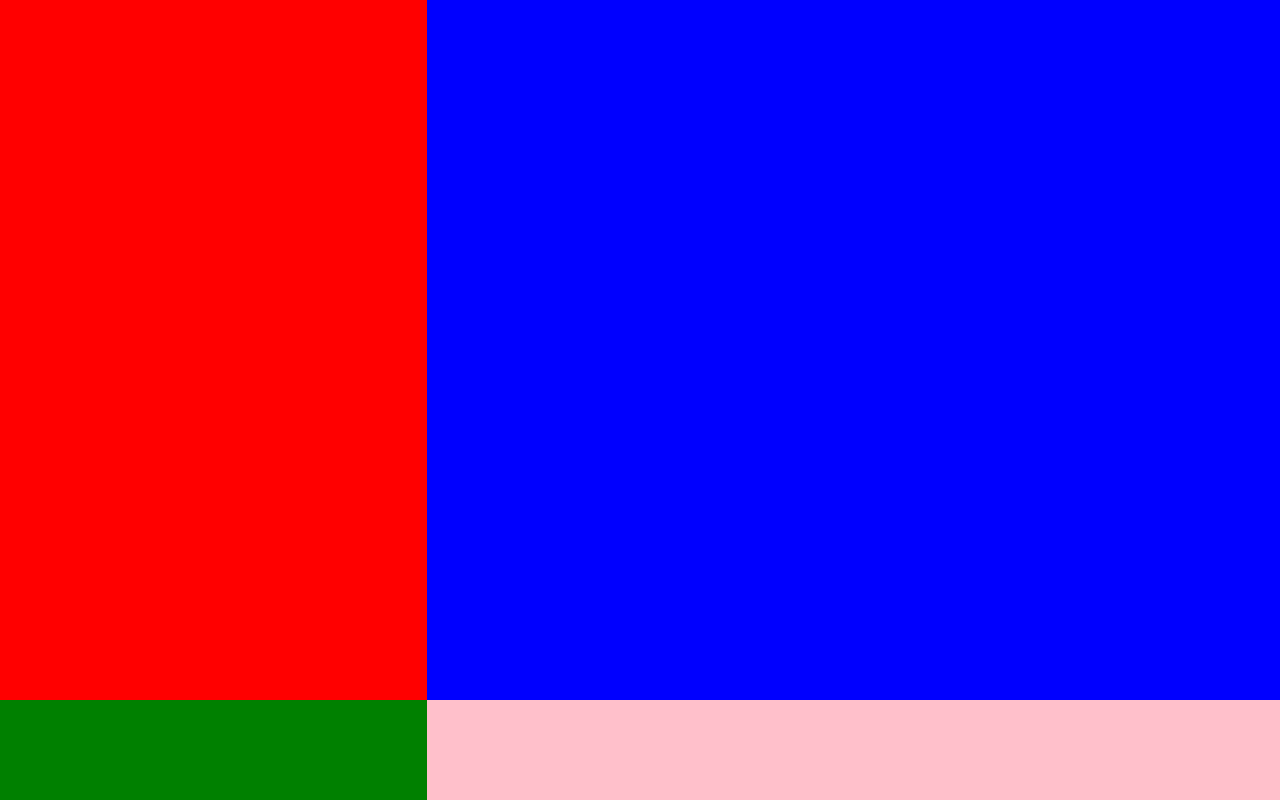
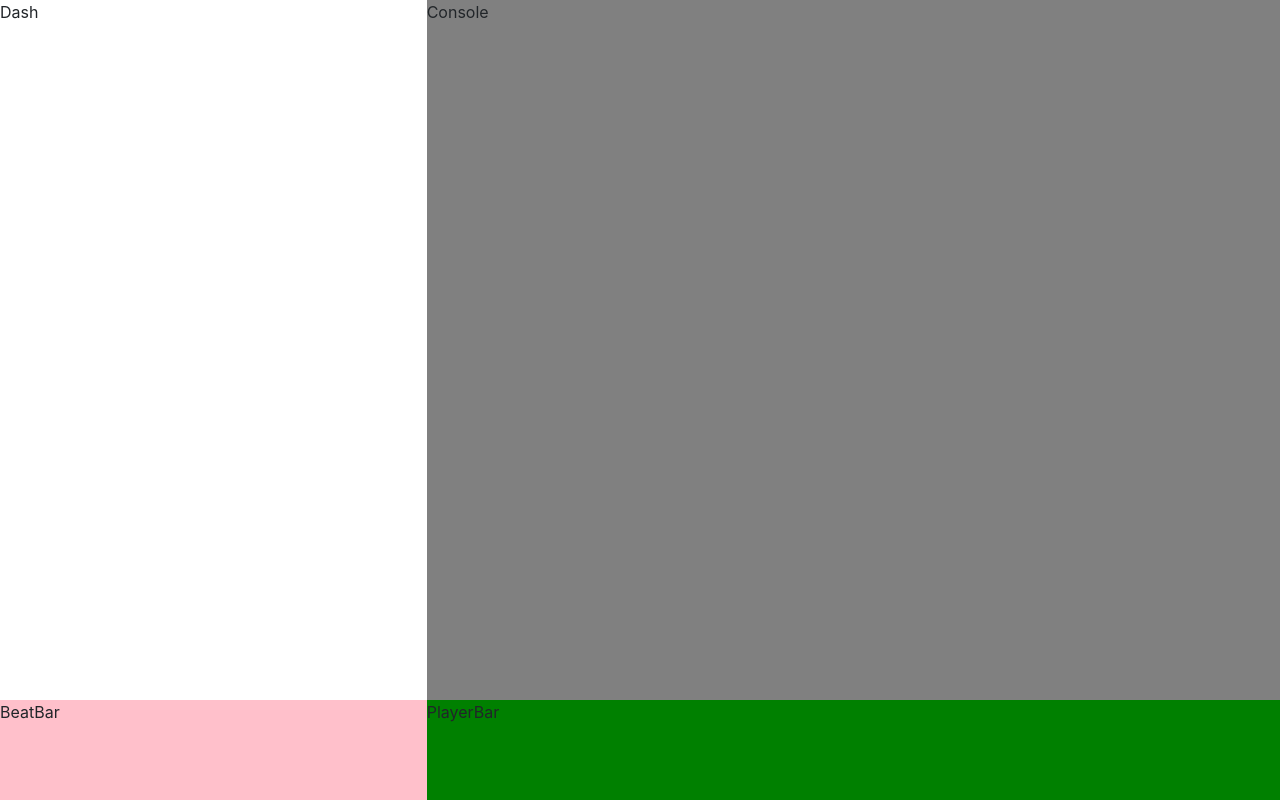
Before and after one commit to coryFinkbeiner/spotter, a React (Create React App) app in the folder client/: page / in a window 1280 px wide. Built offline with nearby package versions, Linux system fonts and the light colour scheme; what spotify-web-api-node would draw is missing.

Commit message:
bringing components throught layout and application

```diff
--- /dev/null
+++ b/client/src/components/BeatBar.js
@@ -0,0 +1,14 @@
+import React from 'react'
+
+function BeatBar() {
+  return (
+    <div
+      style={{
+        backgroundColor: 'pink',
+        height: '100%'
+      }}
+    >BeatBar</div>
+  )
+}
+
+export default BeatBar
--- a/client/src/components/Console.js
+++ b/client/src/components/Console.js
@@ -0,0 +1,9 @@
+import React from 'react'
+
+function Console() {
+  return (
+    <div>Console</div>
+  )
+}
+
+export default Console
--- /dev/null
+++ b/client/src/components/Dash.js
@@ -0,0 +1,9 @@
+import React from 'react'
+
+function Dash() {
+  return (
+    <div>Dash</div>
+  )
+}
+
+export default Dash
--- a/client/src/components/Layout.js
+++ b/client/src/components/Layout.js
@@ -4,7 +4,8 @@ import React from 'react';
 
 function Layout({ children }) {
 
-  // const [ one, two, three, four ] = children;
+  const [ one, two, three, four ] = React.Children.toArray(children);
+
 
   return (
     <div
@@ -17,23 +18,31 @@ function Layout({ children }) {
       }}
     >
 
-
-      <div
+     <div
         style={{
-          backgroundColor: 'red',
+          // backgroundColor: 'red',
 
         }}
       >
-
+        {one}
       </div>
 
       <div
         style={{
-          backgroundColor: 'blue',
+          backgroundColor: 'grey',
 
         }}
       >
+        {two}
+      </div>
 
+      <div
+        style={{
+          // backgroundColor: 'blue',
+
+        }}
+      >
+        {three}
       </div>
 
       <div
@@ -41,16 +50,9 @@ function Layout({ children }) {
           backgroundColor: 'green',
         }}
       >
-
+        {four}
       </div>
 
-      <div
-        style={{
-          backgroundColor: 'pink'
-        }}
-      >
-
-      </div>
 
 
 
--- /dev/null
+++ b/client/src/components/PlayerBar.js
@@ -0,0 +1,9 @@
+import React from 'react'
+
+function PlayerBar() {
+  return (
+    <div>PlayerBar</div>
+  )
+}
+
+export default PlayerBar
--- a/client/src/index.js
+++ b/client/src/index.js
@@ -5,9 +5,7 @@ import App from './App';
 import { DataProvider } from './DataContext';
 
 import Layout from './components/Layout';
-
-
-
+import Application from './components/Application'
 
 
 
@@ -19,7 +17,7 @@ root.render(
       {/* <App /> */}
 
 
-      <Layout />
+      <Application />
 
 
 
```
Also changed, not shown: client/src/components/Application.js (renamed from client/src/Application.js).
